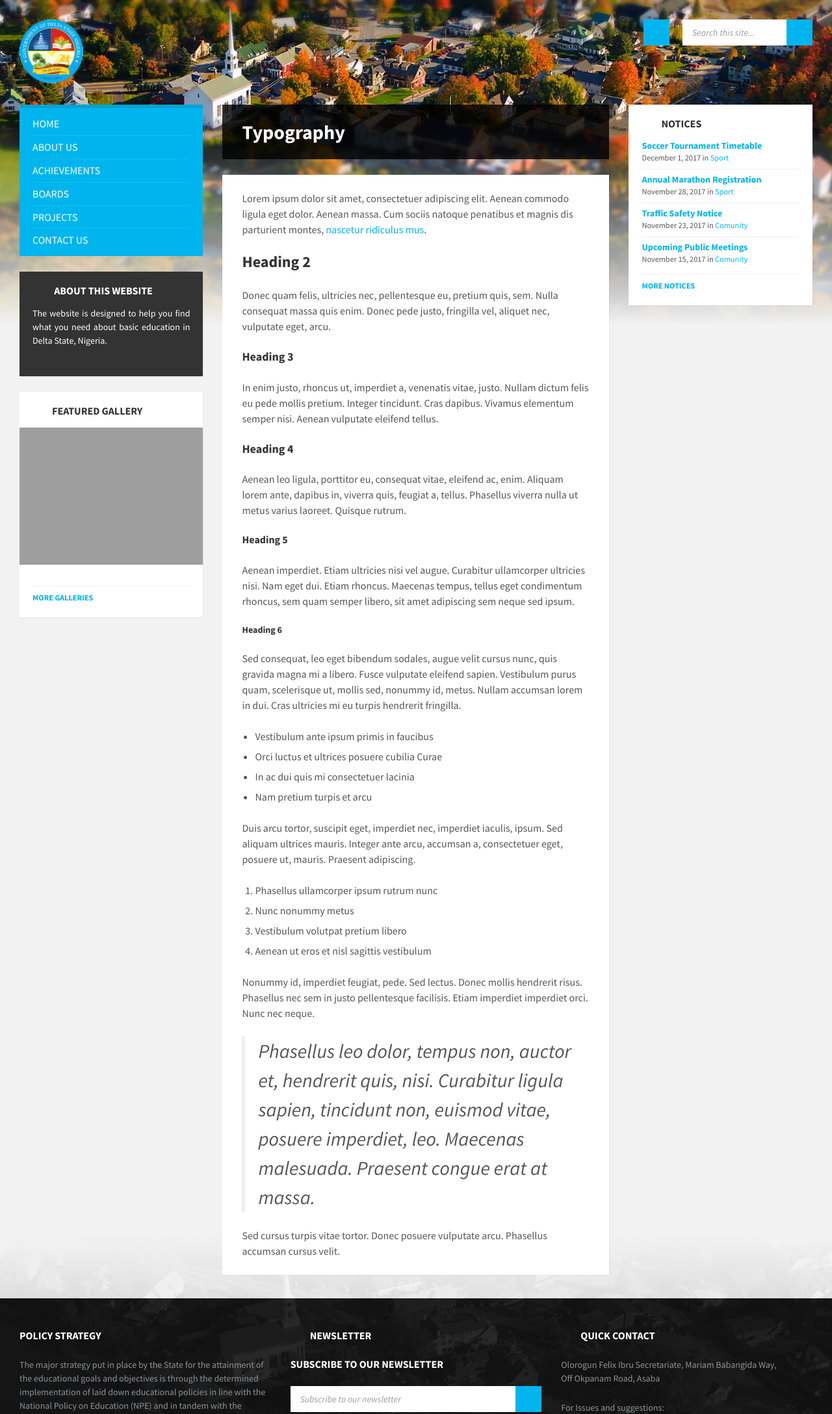
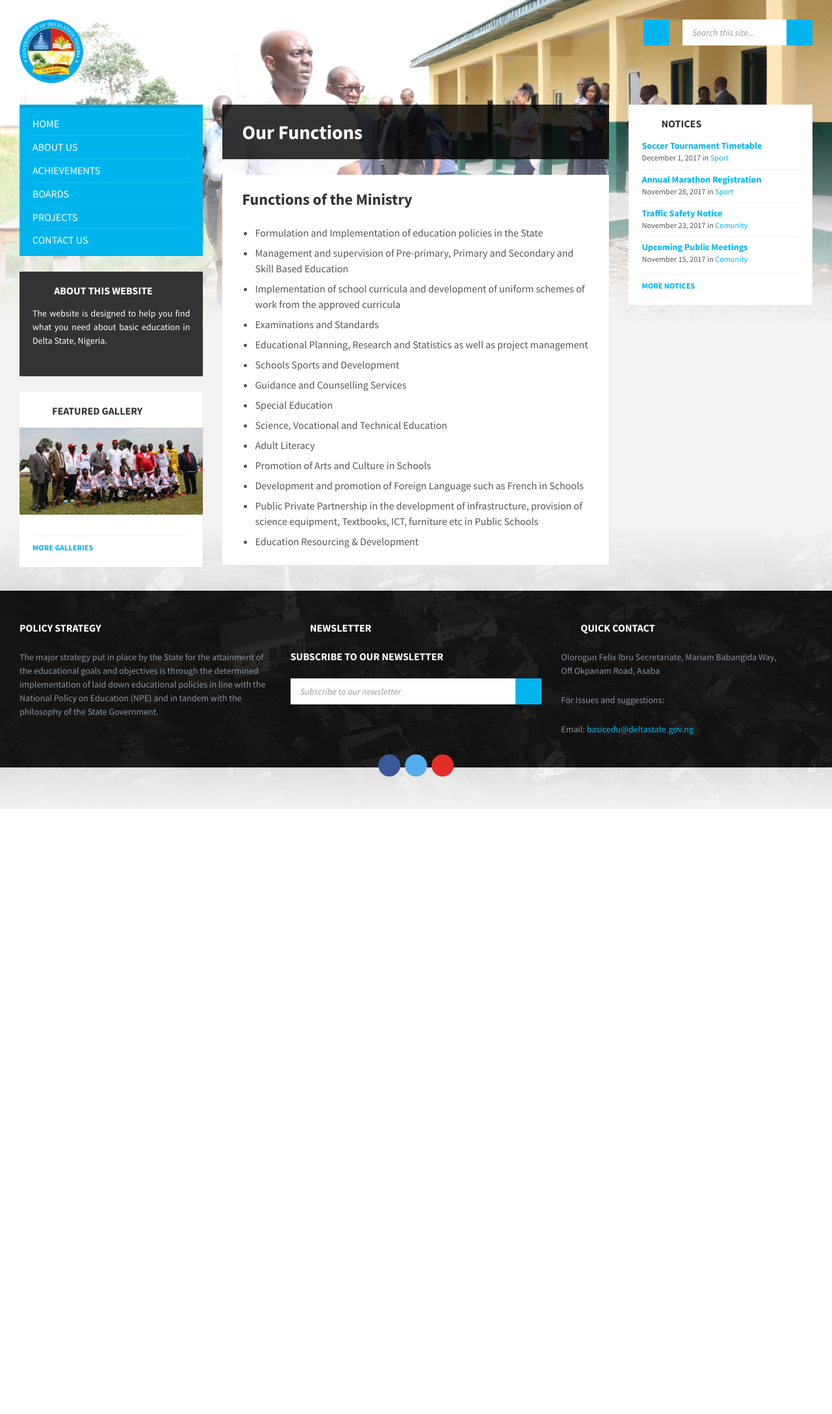
Before and after one commit to schoolvillephilip/basicedu, a PHP site: page /our-functions.php in a window 1280 px wide. Shown: the top 2176 px of the page at 65% size. After the commit the page ends 1245 px from the top, so only its background shows below. Run offline with PHP 8.4, Linux system fonts and the light colour scheme; some web fonts are replaced; grey boxes are pictures that could not be loaded.

Commit message:
Updated functions page and uploaded images

```diff
--- a/our-functions.php
+++ b/our-functions.php
@@ -5,7 +5,7 @@
     <?php include_once('template/header.php'); ?>
     <div class="header-background header-background--single" data-slideshow-speed="10">
         <div class="header-background__image header-background__image--default"
-             style="background-image: url('images/header-01.2.jpg'); "></div>
+             style="background-image: url('images/function.jpg'); "></div>
     </div>
     <div id="core">
         <div class="core__inner">
@@ -17,61 +17,41 @@
                                 <main id="main">
                                     <div class="main__inner">
                                         <div class="post-216 page type-page status-publish hentry">
-                                            <header class="main__header"><h1 class="main__title">Typography</h1>
+                                            <header class="main__header"><h1 class="main__title">Our Functions</h1>
                                             </header>
                                             <div class="page__content">
-                                                <div class="c-content-box"><p>Lorem ipsum dolor sit amet, consectetuer
-                                                        adipiscing elit. Aenean commodo ligula eget dolor. Aenean massa. Cum
-                                                        sociis natoque penatibus et magnis dis parturient montes, <a
-                                                            href="#lorem">nascetur ridiculus mus</a>.</p>
-                                                    <h2>Heading 2</h2>
-                                                    <p>Donec quam felis, ultricies nec, pellentesque eu, pretium quis,
-                                                        sem. Nulla consequat massa quis enim. Donec pede justo,
-                                                        fringilla vel, aliquet nec, vulputate eget, arcu.</p>
-                                                    <h3>Heading 3</h3>
-                                                    <p>In enim justo, rhoncus ut, imperdiet a, venenatis vitae, justo.
-                                                        Nullam dictum felis eu pede mollis pretium. Integer tincidunt.
-                                                        Cras dapibus. Vivamus elementum semper nisi. Aenean vulputate
-                                                        eleifend tellus.</p><h4>Heading 4</h4>
-                                                    <p>Aenean leo ligula, porttitor eu, consequat vitae, eleifend ac,
-                                                        enim. Aliquam lorem ante, dapibus in, viverra quis, feugiat a,
-                                                        tellus. Phasellus viverra nulla ut metus varius laoreet. Quisque
-                                                        rutrum.</p><h5>Heading 5</h5>
-                                                    <p>Aenean imperdiet. Etiam ultricies nisi vel augue. Curabitur
-                                                        ullamcorper ultricies nisi. Nam eget dui. Etiam rhoncus.
-                                                        Maecenas tempus, tellus eget condimentum rhoncus, sem quam
-                                                        semper libero, sit amet adipiscing sem neque sed ipsum.</p><h6>
-                                                        Heading 6</h6>
-                                                    <p>Sed consequat, leo eget bibendum sodales, augue velit cursus
-                                                        nunc, quis gravida magna mi a libero. Fusce vulputate eleifend
-                                                        sapien. Vestibulum purus quam, scelerisque ut, mollis sed,
-                                                        nonummy id, metus. Nullam accumsan lorem in dui. Cras ultricies
-                                                        mi eu turpis hendrerit fringilla.</p>
+                                                <div class="c-content-box">
+                                                    <h2>Functions of the Ministry</h2>
                                                     <ul>
-                                                        <li>Vestibulum ante ipsum primis in faucibus</li>
-                                                        <li>Orci luctus et ultrices posuere cubilia Curae</li>
-                                                        <li>In ac dui quis mi consectetuer lacinia</li>
-                                                        <li>Nam pretium turpis et arcu</li>
+                                                        <li>Formulation and Implementation of education policies in the
+                                                            State
+                                                        </li>
+                                                        <li>Management and supervision of Pre-primary, Primary and
+                                                            Secondary and Skill Based Education
+                                                        </li>
+                                                        <li>Implementation of school curricula and development of
+                                                            uniform schemes of work from the approved curricula
+                                                        </li>
+                                                        <li>Examinations and Standards</li>
+                                                        <li>Educational Planning, Research and Statistics as well as
+                                                            project management
+                                                        </li>
+                                                        <li>Schools Sports and Development</li>
+                                                        <li>Guidance and Counselling Services</li>
+                                                        <li>Special Education</li>
+                                                        <li>Science, Vocational and Technical Education</li>
+                                                        <li>Adult Literacy</li>
+                                                        <li>Promotion of Arts and Culture in Schools</li>
+                                                        <li>Development and promotion of Foreign Language such as French
+                                                            in Schools
+                                                        </li>
+                                                        <li>Public Private Partnership in the development of
+                                                            infrastructure, provision of science equipment, Textbooks,
+                                                            ICT, furniture etc in Public Schools
+                                                        </li>
+                                                        <li>Education Resourcing & Development</li>
                                                     </ul>
-                                                    <p>Duis arcu tortor, suscipit eget, imperdiet nec, imperdiet
-                                                        iaculis, ipsum. Sed aliquam ultrices mauris. Integer ante arcu,
-                                                        accumsan a, consectetuer eget, posuere ut, mauris. Praesent
-                                                        adipiscing.</p>
-                                                    <ol>
-                                                        <li>Phasellus ullamcorper ipsum rutrum nunc</li>
-                                                        <li>Nunc nonummy metus</li>
-                                                        <li>Vestibulum volutpat pretium libero</li>
-                                                        <li>Aenean ut eros et nisl sagittis vestibulum</li>
-                                                    </ol>
-                                                    <p>Nonummy id, imperdiet feugiat, pede. Sed lectus. Donec mollis
-                                                        hendrerit risus. Phasellus nec sem in justo pellentesque
-                                                        facilisis. Etiam imperdiet imperdiet orci. Nunc nec neque.</p>
-                                                    <blockquote><p>Phasellus leo dolor, tempus non, auctor et, hendrerit
-                                                            quis, nisi. Curabitur ligula sapien, tincidunt non, euismod
-                                                            vitae, posuere imperdiet, leo. Maecenas malesuada. Praesent
-                                                            congue erat at massa.</p></blockquote>
-                                                    <p>Sed cursus turpis vitae tortor. Donec posuere vulputate arcu.
-                                                        Phasellus accumsan cursus velit.</p></div>
+                                                </div>
                                             </div>
                                         </div>
                                     </div>
--- a/template/left-sidebar.php
+++ b/template/left-sidebar.php
@@ -82,12 +82,12 @@
                                 class="widget__title-icon icon-image"></i>Featured Gallery</h3>
                     <div class="widget__content lsvr_gallery-featured-widget__content"><p
                                 class="lsvr_gallery-featured-widget__thumb"><a
-                                    href="../galleries/streets-of-townpress/index.html"
+                                    href="index"
                                     class="lsvr_gallery-featured-widget__thumb-link"> <img
                                         width="600" height="360"
-                                        src="../wp-content/uploads/sites/3/2017/12/town-02-large-600x360.jpg"
+                                        src="images/match-kickoff.jpg"
                                         class="attachment-medium size-medium wp-post-image" alt=""
-                                        srcset="https://preview.lsvr.sk/townpress/wp-content/uploads/sites/3/2017/12/town-02-large-600x360.jpg 600w, https://preview.lsvr.sk/townpress/wp-content/uploads/sites/3/2017/12/town-02-large-768x461.jpg 768w, https://preview.lsvr.sk/townpress/wp-content/uploads/sites/3/2017/12/town-02-large-1024x614.jpg 1024w"
+                                        srcset="images/match-kickoff.jpg"
                                         sizes="(max-width: 600px) 100vw, 600px"/> </a></p>
                         <div class="lsvr_gallery-featured-widget__content-inner">
                             <p class="widget__more"><a href="galleries" class="widget__more-link">More
```
Also changed, not shown: images/function.jpg (added), images/header-logo.2x.png (deleted).
